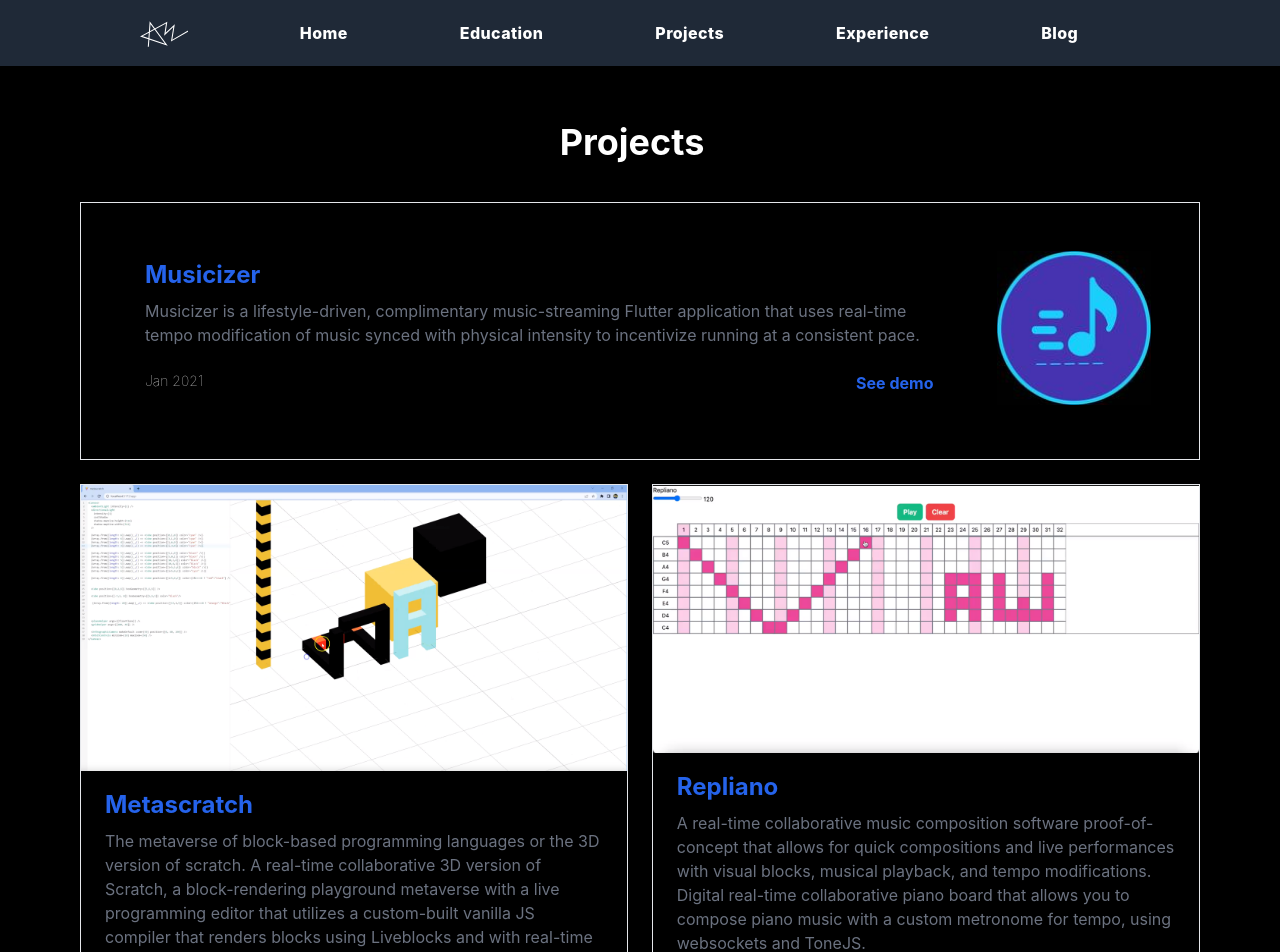
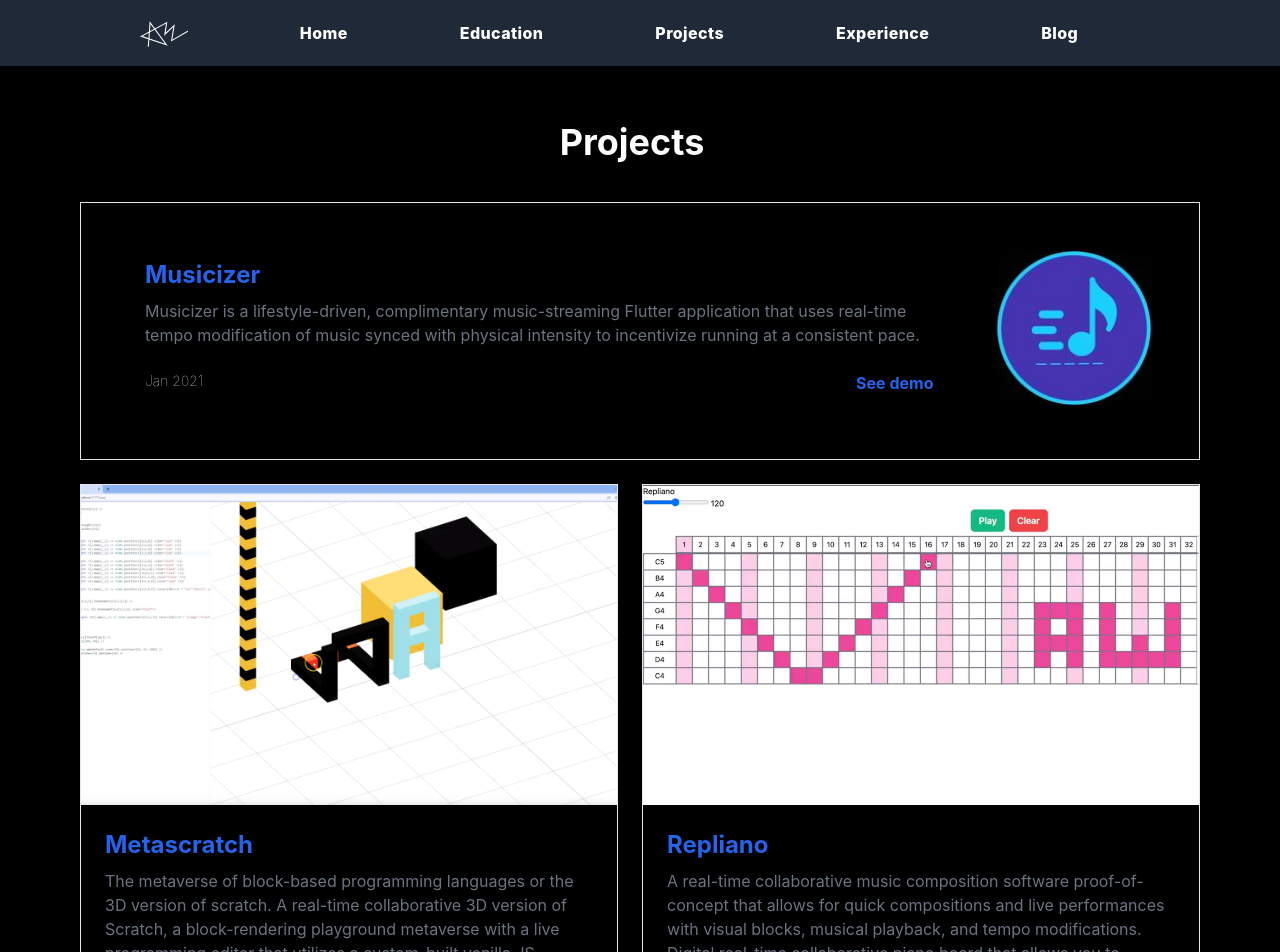
Before and after one commit to austinpower1258/landing, a Next.js app: page /projects in a window 1280 px wide. Shown: the top 952 px of the page. Built offline with nearby package versions, Linux system fonts and the light colour scheme.

Commit message:
add styling changes

```diff
--- a/pages/projects.js
+++ b/pages/projects.js
@@ -35,9 +35,11 @@ export default function Projects() {
         </div>
         <div className="mt-6 sm:flex space-x-6">
           <div className="shadow-md bg-black border">
-            <Image src={metascratch} alt="Metascratch" />
+            <div className="relative h-80">
+              <Image src={metascratch} alt="Metascratch" objectFit="cover" layout="fill" />
+            </div>
             <div className="px-6">
-              <h1 className="mt-3 text-gray-800 text-2xl font-bold my-2"><Link href="https://github.com/austinpower1258/metascratch">Metascratch</Link></h1>
+              <h1 className="mt-6 text-gray-800 text-2xl font-bold my-2"><Link href="https://github.com/austinpower1258/metascratch">Metascratch</Link></h1>
               <p className="text-gray-500 mb-2">The metaverse of block-based programming languages or the 3D version of scratch. A real-time collaborative 3D version of Scratch, a block-rendering playground metaverse with a live programming editor that utilizes a custom-built vanilla JS compiler that renders blocks using Liveblocks and with real-time collaboration using YJS.</p>
               <div className="flex justify-between mt-4">
                 <span className="font-thin text-sm">Aug 2022</span>
@@ -46,9 +48,11 @@ export default function Projects() {
             </div>
           </div>
           <div className="shadow-md bg-black border">
-            <Image src={repliano} alt="" />
+            <div className="relative h-80">
+              <Image src={repliano} alt="Repliano" objectFit="cover" layout="fill" />
+            </div>
             <div className="px-6">
-              <h1 className="mt-3 text-gray-800 text-2xl font-bold my-2"><Link href="https://github.com/austinpower1258/repliano">Repliano</Link></h1>
+              <h1 className="mt-6 text-gray-800 text-2xl font-bold my-2"><Link href="https://github.com/austinpower1258/repliano">Repliano</Link></h1>
               <p className="text-gray-500 mb-2">A real-time collaborative music composition software proof-of-concept that allows for quick compositions and live performances with visual blocks, musical playback, and tempo modifications. Digital real-time collaborative piano board that allows you to compose piano music with a custom metronome for tempo, using websockets and ToneJS.</p>
               <div className="flex justify-between mt-4">
                 <span className="font-thin text-sm">Jun 2022</span>
```
Also changed, not shown: pages/resources/repliano.png.
